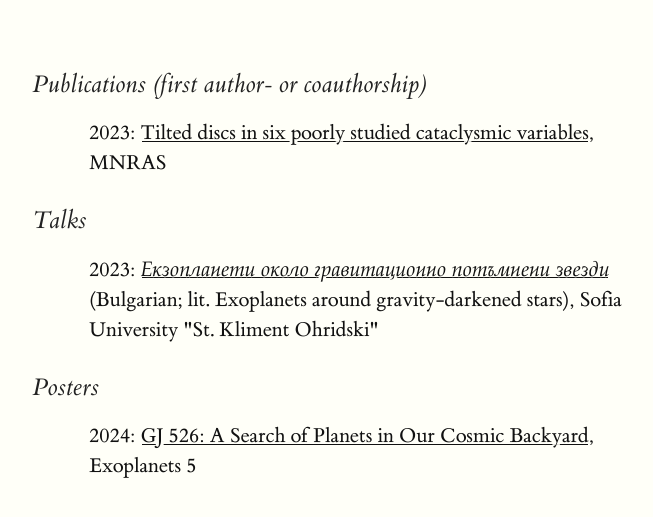
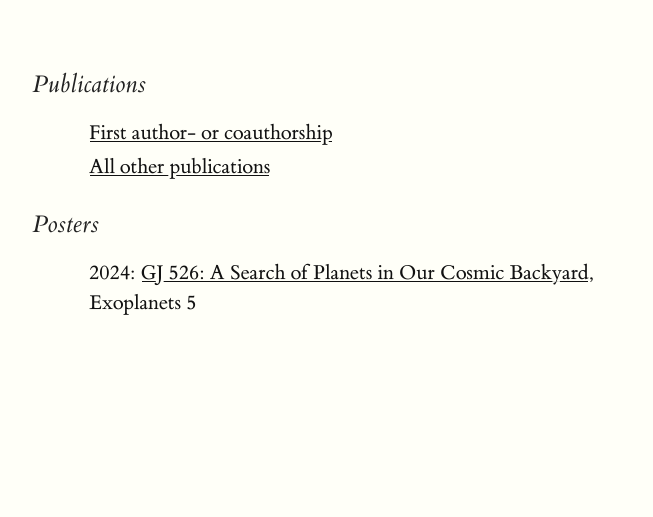
Before and after one commit to astronasko/astronasko.github.io, a plain HTML site: page work/index.html in a window 1280 px wide. Shown: the part 185-702 px from the top of the page, without its empty margins (127-780 px from the left). Drawn offline with Linux system fonts and the light colour scheme.

Commit message:
rework publist

```diff
--- a/work/index.html
+++ b/work/index.html
@@ -55,22 +55,11 @@
 </header>
     <main>
       <section>
-        <h3>Publications (first author- or coauthorship)</h3>
+        <h3>Publications</h3>
         <ol style="list-style-type:none">
-          <li>
-            2023:
-            <a href="https://academic.oup.com/mnras/article/520/3/3355/7005222">Tilted discs in six poorly studied cataclysmic variables</a>,
-            MNRAS
-          </li>
-        </ol>
-        <h3>Talks</h3>
-        <ol style="list-style-type:none">
-          <li>
-            2023:
-            <a href="https://youtu.be/_CExdlyPNlc"><i>Екзопланети около гравитационно потъмнени звезди</i></a>
-            (Bulgarian; lit. Exoplanets around gravity-darkened stars), Sofia University "St. Kliment Ohridski"
-          </li>
-        </ol>
+          <li><a href="https://ui.adsabs.harvard.edu/search/fq=%7B!type%3Daqp%20v%3D%24fq_database%7D&fq_database=(database%3Aastronomy%20OR%20database%3Aphysics)&q=orcid%3A0000-0002-6059-1178%20AND%20pos(author%3A%22Stefanov%2C%20Atanas%22%2C1%2C2)&sort=date%20desc%2C%20bibcode%20desc&p_=0">First author- or coauthorship</a>
+          </li><li><a href="https://ui.adsabs.harvard.edu/search/fq=%7B!type%3Daqp%20v%3D%24fq_database%7D&fq_database=(database%3Aastronomy%20OR%20database%3Aphysics)&q=orcid%3A0000-0002-6059-1178%20AND%20pos(author%3A%22Stefanov%2C%20Atanas%22%2C3%2C-1)%20AND%20property%3Arefereed&sort=date%20desc%2C%20bibcode%20desc&p_=0">All other publications</a>
+        </li></ol>
         <h3>Posters</h3>
         <ol style="list-style-type:none">
           <li>
```
